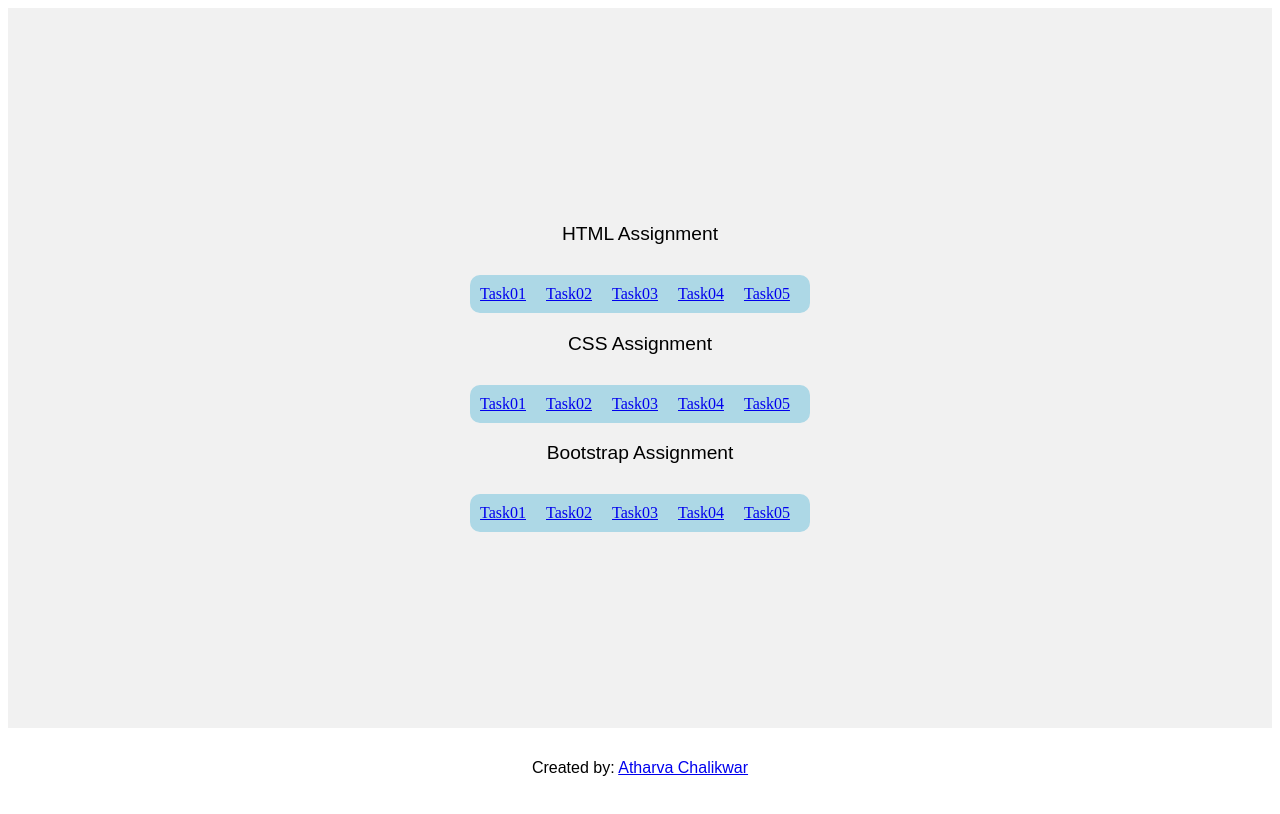
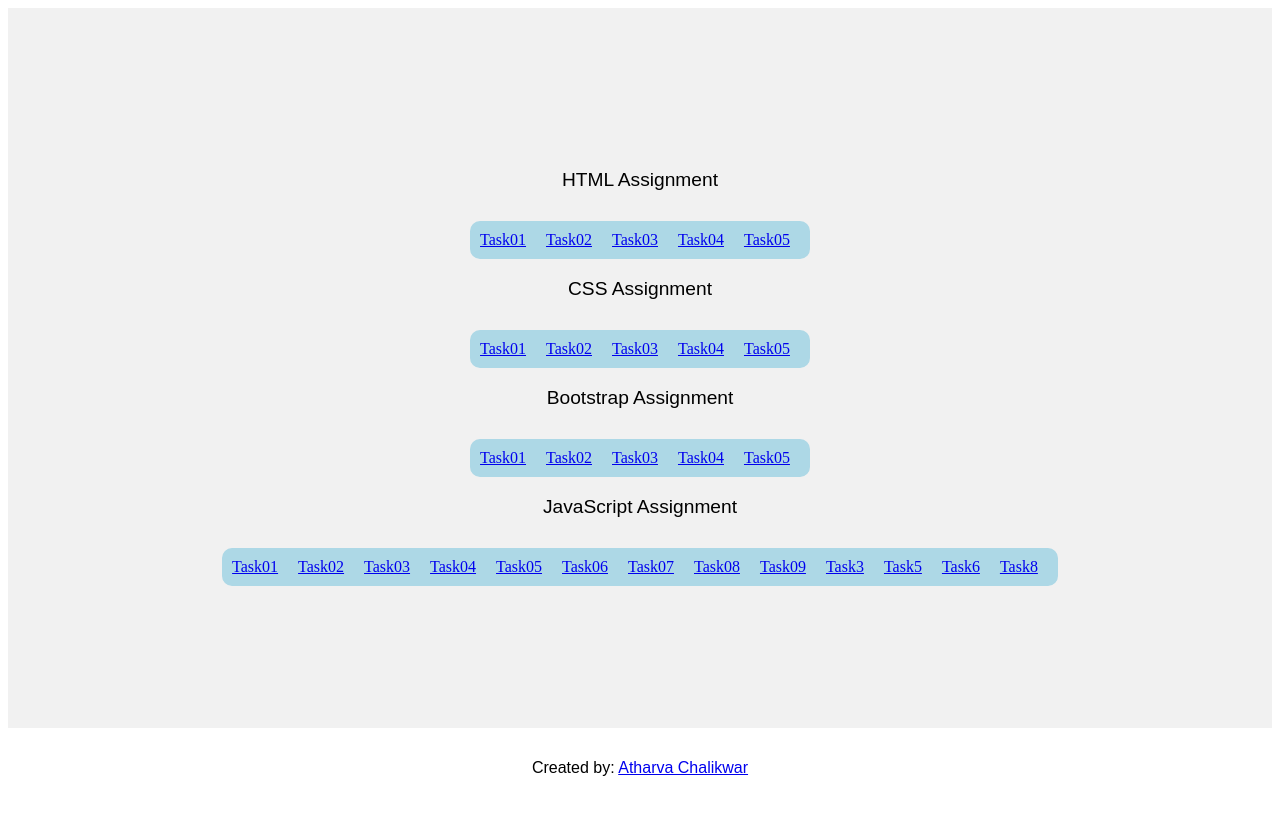
Before and after one commit to atharvac796/MernStack-Ethnus-Course-22BCG10151, a plain HTML site: page index.html in a window 1280 px wide. Drawn offline with Linux system fonts and the light colour scheme.

Commit message:
Update index.html

```diff
--- a/index.html
+++ b/index.html
@@ -65,6 +65,23 @@
                <a href="Title03-Bootstrap/Task04.html">Task04</a><br>
                <a href="Title03-Bootstrap/Task05.html">Task05</a><br>
           </div>
+          <h3>JavaScript Assignment</h3>
+          <div class="container">
+               <a href="JS_Tasks/JS_Task-1.html">Task01</a><br>
+               <a href="JS_Tasks/JS_Task-2.html">Task02</a><br>
+               <a href="JS_Tasks/JS_Task-3.html">Task03</a><br>
+               <a href="JS_Tasks/JS_Task-4.html">Task04</a><br>
+               <a href="JS_Tasks/JS_Task-5.html">Task05</a><br>
+               <a href="JS_Tasks/JS_Task-6.html">Task06</a><br>
+               <a href="JS_Tasks/JS_Task-7.html">Task07</a><br>
+               <a href="JS_Tasks/JS_Task-8.html">Task08</a><br>
+               <a href="JS_Tasks/JS_Task-9.html">Task09</a><br>
+               <a href="JS_Tasks/task-3-script.js">Task3</a><br>
+               <a href="JS_Tasks/task-5-script.js">Task5</a><br>
+               <a href="JS_Tasks/task-6-script.js">Task6</a><br>
+               <a href="JS_Tasks/task-8-script.js">Task8</a><br>
+
+          </div>
      </div>
      <div class="footer">
           <p>Created by: <a href="https://github.com/atharvac796"> Atharva Chalikwar </a></p>
```
